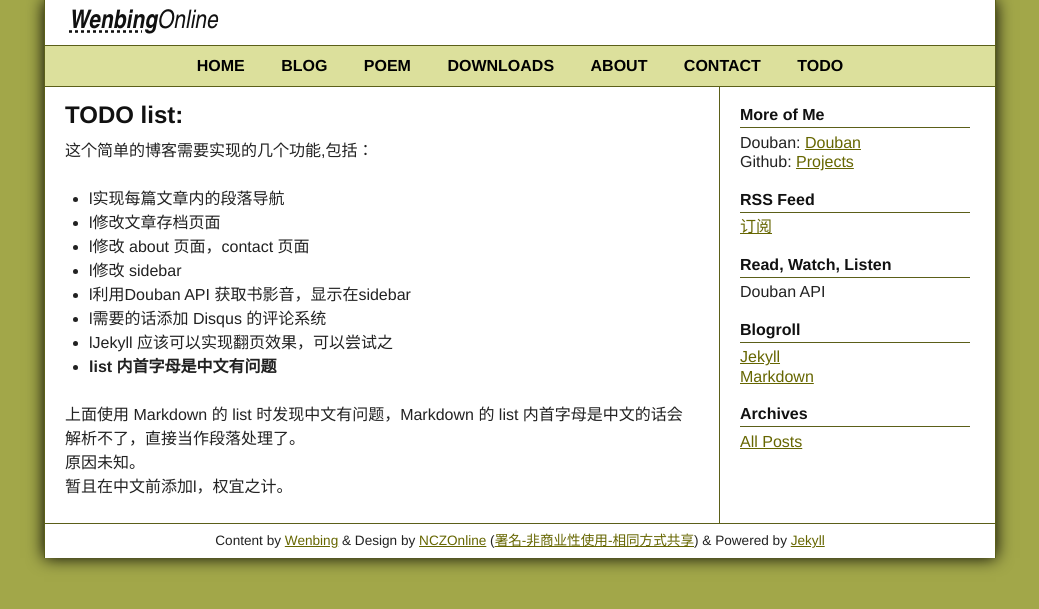
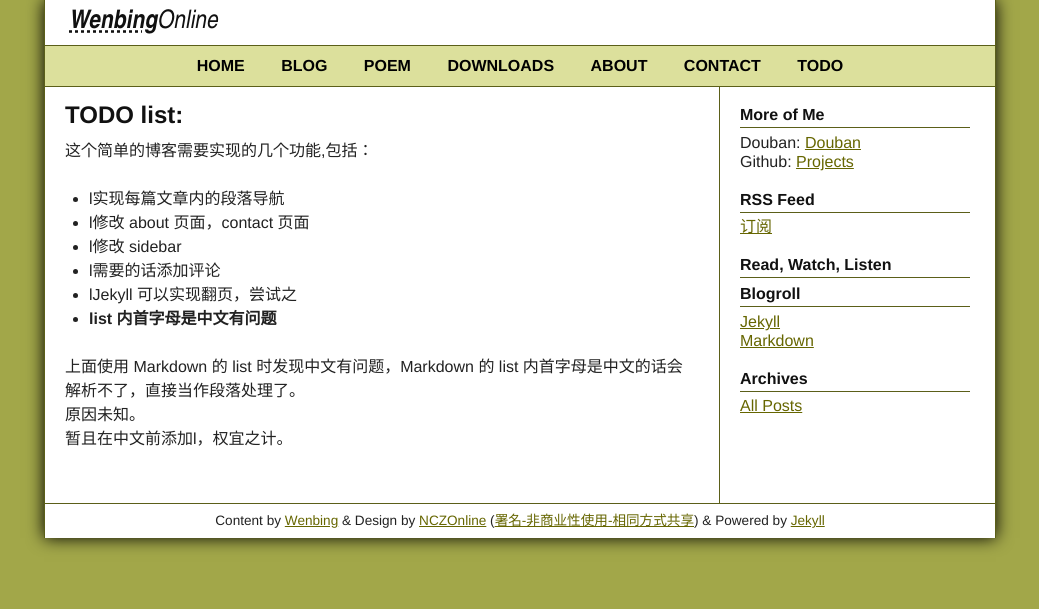
Before and after one commit to GunioRobot/wenbing.github.com, a Jekyll site: the page built from todo.markdown, in a window 1280 px wide. Shown: the top 609 px of the page, without its empty margins (120-1159 px from the left). Built offline with Jekyll 4.4.1, drawn with Linux system fonts in a browser that asks for light colours; Markdown is read by kramdown in place of the engine named in the settings.

Commit message:
sidebar 去掉不需要的代码

```diff
--- a/_includes/sidebar.html
+++ b/_includes/sidebar.html
@@ -9,9 +9,6 @@
   <li><a href="/blog/atom.xml">订阅</a></li>
 </ul>
 <h2>Read, Watch, Listen</h2>
-<ul>
-  <li>Douban API</li>
-</ul>
 <script type="text/javascript">
 //<![CDATA[
   Do.add('douban-api', {path: 'http://www.douban.com/js/api.js?v=2', type:'js'});
--- a/todo.markdown
+++ b/todo.markdown
@@ -9,12 +9,10 @@ TODO list:
 
 这个简单的博客需要实现的几个功能,包括：
 * l实现每篇文章内的段落导航
-* l修改文章存档页面
 * l修改 about 页面，contact 页面
 * l修改 sidebar
-* l利用Douban API 获取书影音，显示在sidebar
-* l需要的话添加 Disqus 的评论系统
-* lJekyll 应该可以实现翻页效果，可以尝试之
+* l需要的话添加评论
+* lJekyll 可以实现翻页，尝试之
 * __list 内首字母是中文有问题__
 
 上面使用 Markdown 的 list 时发现中文有问题，Markdown 的 list 内首字母是中文的话会解析不了，直接当作段落处理了。
```
